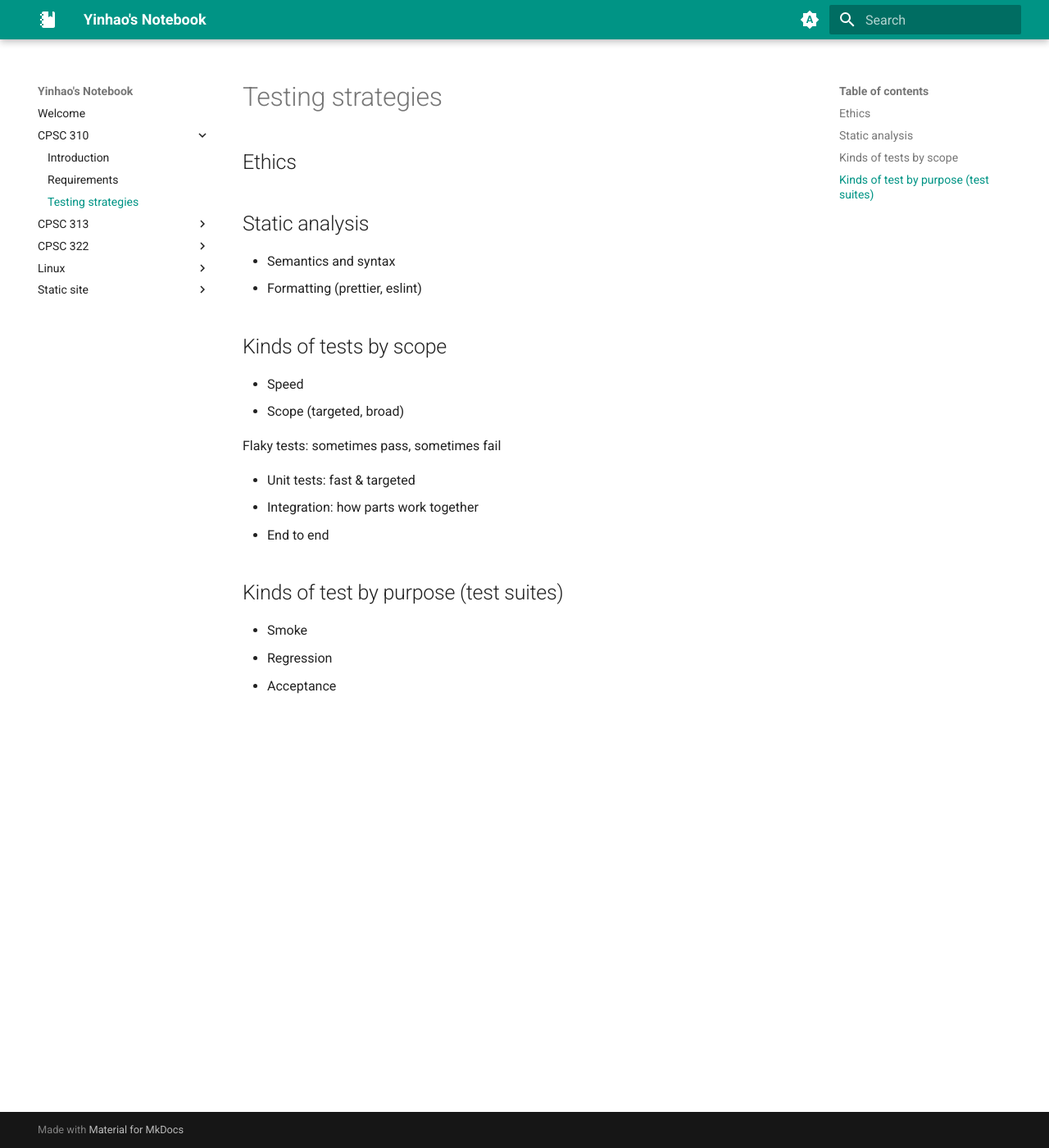
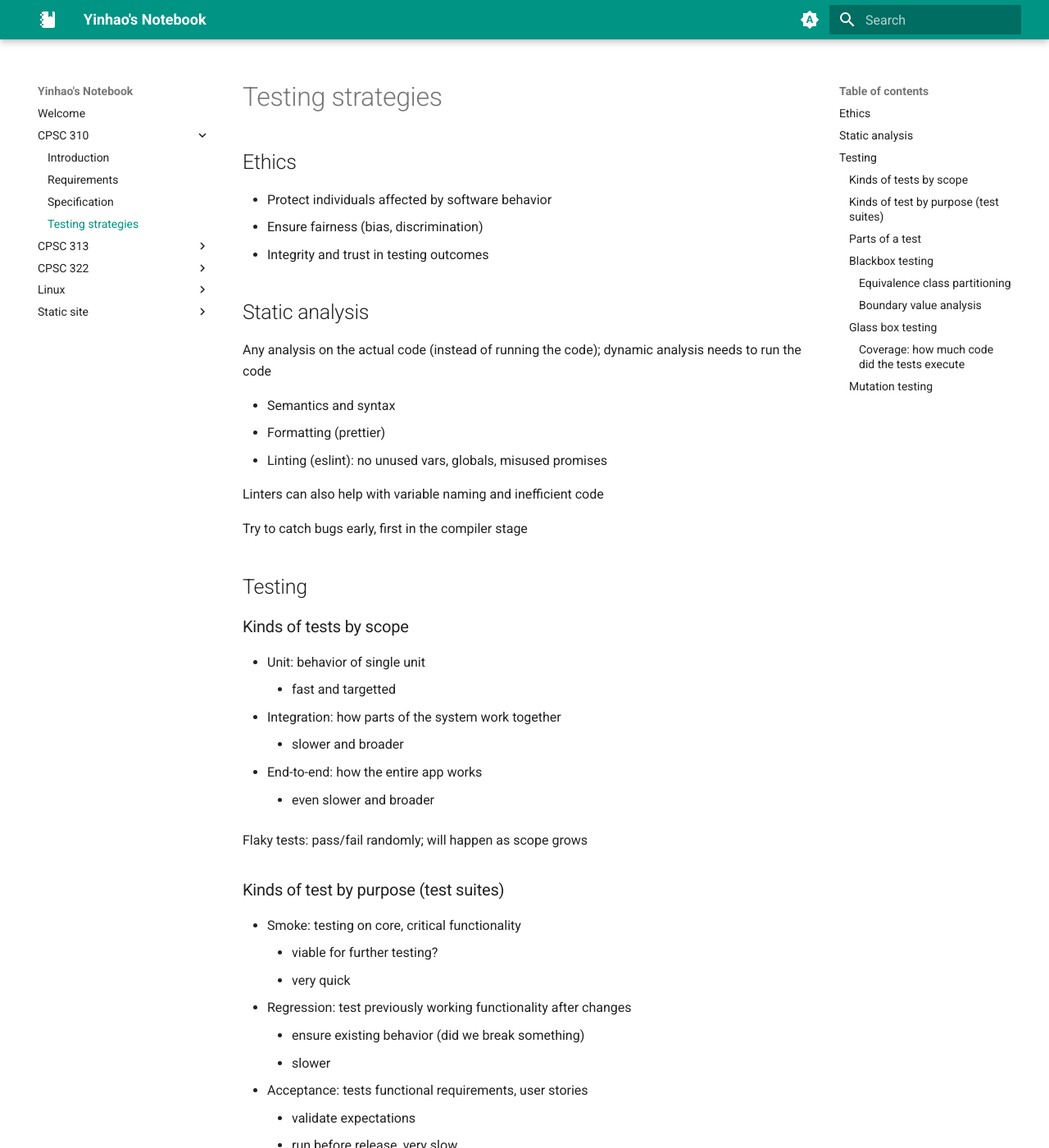
Before and after one commit to yinhao-f/notes, an MkDocs documentation site: the page built from docs/CPSC-310/3-testing.md, in a window 1280 px wide and 1400 px high. Shown: the whole window at 82% size. Built offline with MkDocs 1.6.1 and Material for MkDocs 9.7.7, drawn with Linux system fonts in a browser that asks for light colours; some of the changed text lies outside the part shown.

Commit message:
Added CPSC 310 notes

```diff
--- a/docs/CPSC-310/3-testing.md
+++ b/docs/CPSC-310/3-testing.md
@@ -1,25 +1,87 @@
 # Testing strategies
 
 ## Ethics
+- Protect individuals affected by software behavior
+- Ensure fairness (bias, discrimination)
+- Integrity and trust in testing outcomes
 
 ## Static analysis
 
+Any analysis on the actual code (instead of running the code); dynamic analysis needs to run the code
+
 - Semantics and syntax
-- Formatting (prettier, eslint)
+- Formatting (prettier)
+- Linting (eslint): no unused vars, globals, misused promises
 
-## Kinds of tests by scope
+Linters can also help with variable naming and inefficient code
 
-- Speed
-- Scope (targeted, broad)
+Try to catch bugs early, first in the compiler stage
 
-Flaky tests: sometimes pass, sometimes fail
+## Testing
 
-- Unit tests: fast & targeted
-- Integration: how parts work together
-- End to end
+### Kinds of tests by scope
 
-## Kinds of test by purpose (test suites)
+- Unit: behavior of single unit
+    - fast and targetted
+- Integration: how parts of the system work together
+    - slower and broader
+- End-to-end: how the entire app works
+    - even slower and broader
 
-- Smoke
-- Regression
-- Acceptance
+Flaky tests: pass/fail randomly; will happen as scope grows
+
+### Kinds of test by purpose (test suites)
+
+- Smoke: testing on core, critical functionality
+    - viable for further testing?
+    - very quick
+- Regression: test previously working functionality after changes
+    - ensure existing behavior (did we break something)
+    - slower
+- Acceptance: tests functional requirements, user stories
+    - validate expectations
+    - run before release, very slow
+
+### Parts of a test
+
+- Setup
+- Meaningful name
+- Execution
+    - Code under test (CUT) or system under test (SUT)
+- Validation
+- Teardown
+
+### Blackbox testing
+
+- focuses on external behavior
+- not looking at the code
+- uses specifications, requirements
+- challenge: input space
+    - need for systematic test design
+
+#### Equivalence class partitioning
+- by specification or required behavior
+    - partition possible inputs into equivalence classes
+    - test one input from each class
+- input/output partitioning
+    - input: numeric ranges
+    - output: return values, UI response, error message
+    - may produce same test cases, but different reasoning paths
+
+#### Boundary value analysis
+- at, just below, and just above boundaries
+
+### Glass box testing
+
+#### Coverage: how much code did the tests execute
+
+- Line coverage
+- Statement coverage
+- Branch coverage
+
+### Mutation testing
+
+- run the test suite and make sure tests pass
+- "mutate" the implementation
+    - changing operations like `+, -, *, /, &&, ||, >, <`
+- tests should fail, "catching" mutation
```
Also changed, not shown: docs/CPSC-310/1-requirements.md (+50 -18 lines), docs/CPSC-310/2-specification.md (added, +22 -0 lines).
